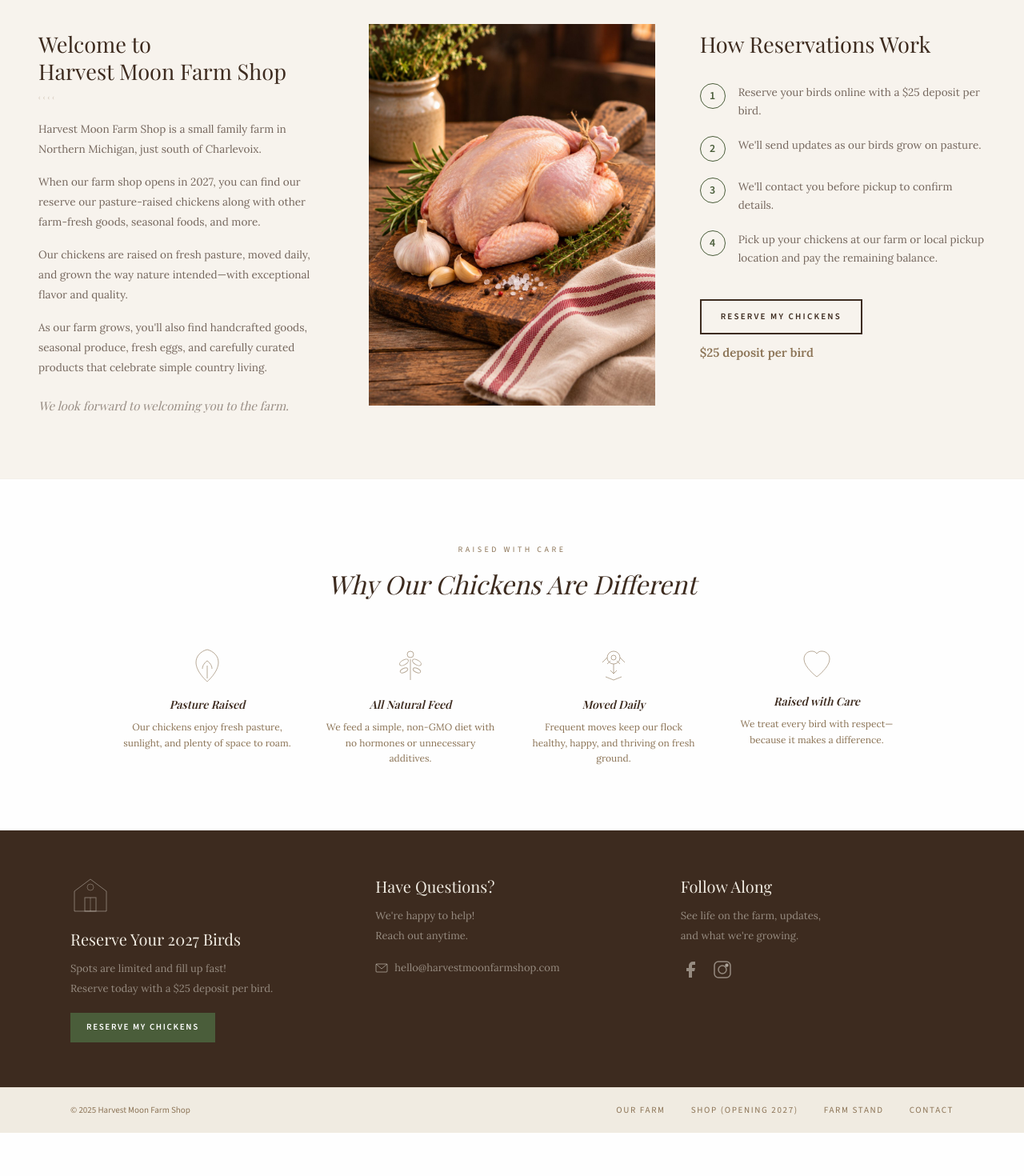
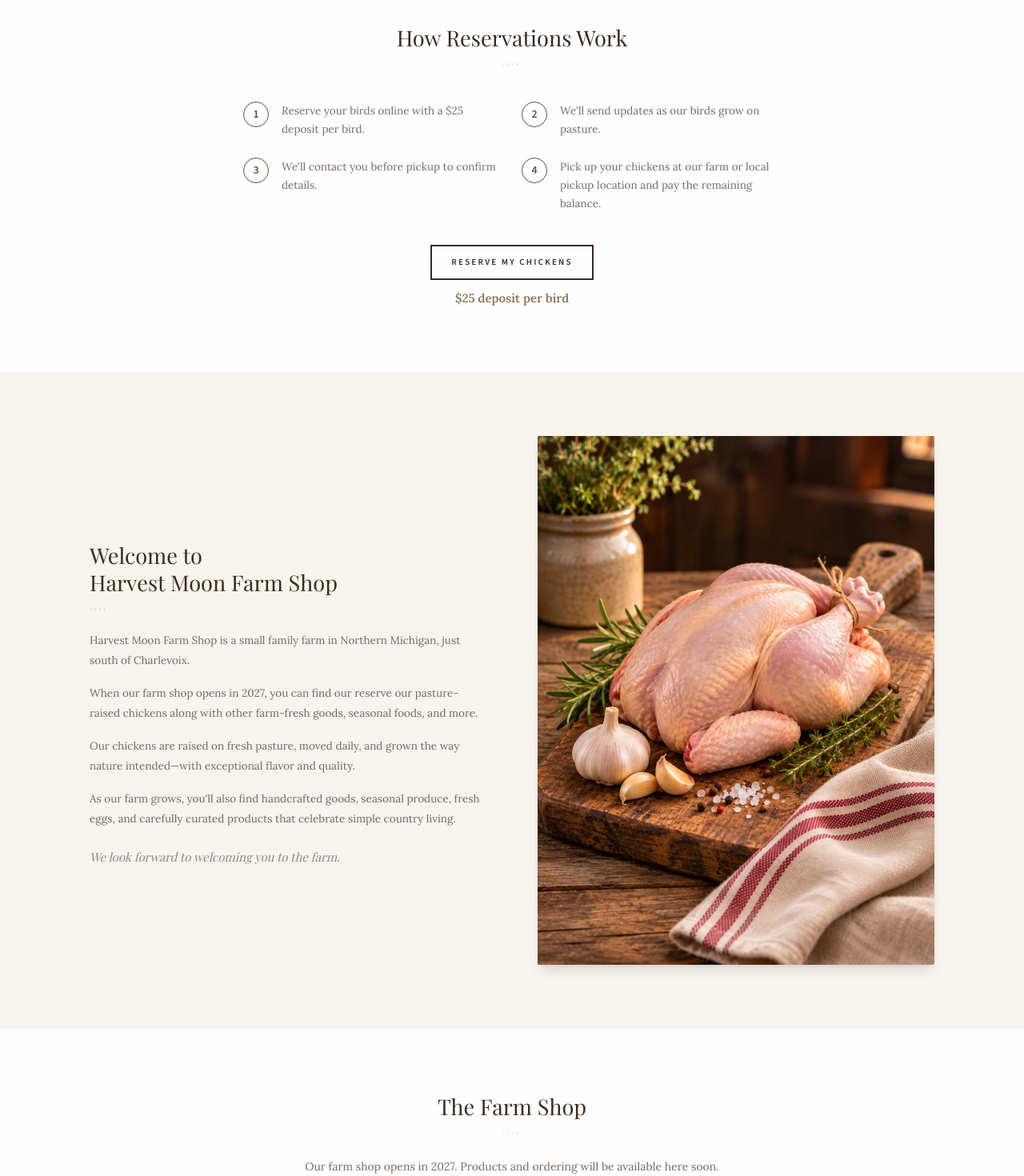
Before and after one commit to Sherryfarmshop/harvest-moon-website, a Next.js app: page / in a window 1280 px wide. Shown: the part 1020-2490 px from the top of the page at 80% size. Before the commit the page ends 2436 px from the top, so only its background shows below. Built offline with nearby package versions, Linux system fonts and the light colour scheme; a web font is replaced by a local one.

Commit message:
Restructure page order: Hero > How Reservations > Welcome > Shop > Why Different

```diff
--- a/src/app/page.tsx
+++ b/src/app/page.tsx
@@ -1,7 +1,9 @@
 import Navbar from '@/components/Navbar';
 import Hero from '@/components/Hero';
 import AnnouncementStrip from '@/components/AnnouncementStrip';
+import HowReservations from '@/components/HowReservations';
 import WelcomeSection from '@/components/WelcomeSection';
+import ShopSection from '@/components/ShopSection';
 import WhyDifferent from '@/components/WhyDifferent';
 import FooterCTA from '@/components/FooterCTA';
 import FooterBar from '@/components/FooterBar';
@@ -12,7 +14,9 @@ export default function Home() {
       <Navbar />
       <Hero />
       <AnnouncementStrip />
+      <HowReservations />
       <WelcomeSection />
+      <ShopSection />
       <WhyDifferent />
       <FooterCTA />
       <FooterBar />
--- /dev/null
+++ b/src/components/HowReservations.tsx
@@ -0,0 +1,48 @@
+export default function HowReservations() {
+  return (
+    <section id="reserve" className="bg-[#FEFEFE] py-16 md:py-20">
+      <div className="max-w-4xl mx-auto px-6 lg:px-12">
+        <div className="text-center mb-10">
+          <h2 className="font-playfair text-[1.7rem] text-[#3D2B1F] leading-[1.25] mb-2">
+            How Reservations Work
+          </h2>
+          <div className="flex items-center justify-center gap-1 mb-2 text-[#8B7355]/40">
+            <span className="text-[10px] tracking-[0.3em]">‹‹‹‹</span>
+          </div>
+        </div>
+        <div className="grid md:grid-cols-2 gap-6 max-w-2xl mx-auto">
+          <div className="flex gap-4 items-start">
+            <div className="flex-shrink-0 w-8 h-8 rounded-full border border-[#4A5D3A] text-[#4A5D3A] flex items-center justify-center font-source font-semibold text-sm">1</div>
+            <p className="font-lora text-[13.5px] text-[#3D2B1F]/70 leading-[1.7]">
+              Reserve your birds online with a $25 deposit per bird.
+            </p>
+          </div>
+          <div className="flex gap-4 items-start">
+            <div className="flex-shrink-0 w-8 h-8 rounded-full border border-[#4A5D3A] text-[#4A5D3A] flex items-center justify-center font-source font-semibold text-sm">2</div>
+            <p className="font-lora text-[13.5px] text-[#3D2B1F]/70 leading-[1.7]">
+              We&apos;ll send updates as our birds grow on pasture.
+            </p>
+          </div>
+          <div className="flex gap-4 items-start">
+            <div className="flex-shrink-0 w-8 h-8 rounded-full border border-[#4A5D3A] text-[#4A5D3A] flex items-center justify-center font-source font-semibold text-sm">3</div>
+            <p className="font-lora text-[13.5px] text-[#3D2B1F]/70 leading-[1.7]">
+              We&apos;ll contact you before pickup to confirm details.
+            </p>
+          </div>
+          <div className="flex gap-4 items-start">
+            <div className="flex-shrink-0 w-8 h-8 rounded-full border border-[#4A5D3A] text-[#4A5D3A] flex items-center justify-center font-source font-semibold text-sm">4</div>
+            <p className="font-lora text-[13.5px] text-[#3D2B1F]/70 leading-[1.7]">
+              Pick up your chickens at our farm or local pickup location and pay the remaining balance.
+            </p>
+          </div>
+        </div>
+        <div className="text-center mt-10">
+          <a href="#reserve-form" className="inline-block border-2 border-[#3D2B1F] text-[#3D2B1F] px-6 py-3 font-source font-semibold text-[11px] uppercase tracking-[0.2em] hover:bg-[#3D2B1F] hover:text-white transition-colors">
+            Reserve My Chickens
+          </a>
+          <p className="font-lora text-[15px] font-semibold text-[#8B7355] mt-3">$25 deposit per bird</p>
+        </div>
+      </div>
+    </section>
+  );
+}
--- /dev/null
+++ b/src/components/ShopSection.tsx
@@ -0,0 +1,18 @@
+export default function ShopSection() {
+  return (
+    <section id="shop" className="bg-[#FEFEFE] py-16 md:py-20">
+      <div className="max-w-6xl mx-auto px-6 lg:px-12 text-center">
+        <h2 className="font-playfair text-[1.7rem] text-[#3D2B1F] leading-[1.25] mb-2">
+          The Farm Shop
+        </h2>
+        <div className="flex items-center justify-center gap-1 mb-6 text-[#8B7355]/40">
+          <span className="text-[10px] tracking-[0.3em]">‹‹‹‹</span>
+        </div>
+        <p className="font-lora text-[#3D2B1F]/70 text-[14px] leading-relaxed max-w-xl mx-auto mb-10">
+          Our farm shop opens in 2027. Products and ordering will be available here soon.
+        </p>
+        {/* Products will be added here */}
+      </div>
+    </section>
+  );
+}
--- a/src/components/WelcomeSection.tsx
+++ b/src/components/WelcomeSection.tsx
@@ -2,11 +2,11 @@ import Image from 'next/image';
 
 export default function WelcomeSection() {
   return (
-    <section className="bg-[#F7F3ED] py-16 md:py-20">
-      <div className="max-w-7xl mx-auto px-6 lg:px-12">
-        <div className="grid md:grid-cols-3 gap-10 lg:gap-14 items-start">
+    <section id="farm" className="bg-[#F7F3ED] py-16 md:py-20">
+      <div className="max-w-6xl mx-auto px-6 lg:px-12">
+        <div className="grid md:grid-cols-2 gap-12 lg:gap-16 items-center">
 
-          {/* LEFT COLUMN - Welcome Text */}
+          {/* LEFT - Welcome Text */}
           <div className="pt-2">
             <h2 className="font-playfair text-[1.7rem] text-[#3D2B1F] leading-[1.25] mb-2">
               Welcome to<br />Harvest Moon Farm Shop
@@ -28,58 +28,19 @@ export default function WelcomeSection() {
                 As our farm grows, you&apos;ll also find handcrafted goods, seasonal produce, fresh eggs, and carefully curated products that celebrate simple country living.
               </p>
             </div>
-            <p className="font-playfair italic text-[#3D2B1F]/50 text-[15px] mt-6">
+            <p className="font-playfair italic text-[#3D2B1F]/55 text-[15px] mt-6">
               We look forward to welcoming you to the farm.
             </p>
           </div>
 
-          {/* CENTER COLUMN - Roasted Chicken Photo */}
-          <div className="relative aspect-[3/4] overflow-hidden">
+          {/* RIGHT - Chicken Photo */}
+          <div className="relative aspect-[3/4] overflow-hidden rounded-sm shadow-lg">
             <Image
               src="/images/farm-table-chicken.jpg"
-              alt="Roasted pasture-raised chicken with vegetables on a rustic farm table"
+              alt="Pasture-raised chickens at Harvest Moon Farm Shop near Charlevoix Michigan"
               fill
               className="object-cover"
             />
-          </div>
-
-          {/* RIGHT COLUMN - How Reservations Work */}
-          <div className="pt-2">
-            <h2 className="font-playfair text-[1.7rem] text-[#3D2B1F] leading-[1.25] mb-8">
-              How Reservations Work
-            </h2>
-            <div className="space-y-5">
-              <div className="flex gap-4 items-start">
-                <div className="flex-shrink-0 w-8 h-8 rounded-full border border-[#4A5D3A] text-[#4A5D3A] flex items-center justify-center font-source font-semibold text-sm">1</div>
-                <p className="font-lora text-[13.5px] text-[#3D2B1F]/70 leading-[1.7]">
-                  Reserve your birds online with a $25 deposit per bird.
-                </p>
-              </div>
-              <div className="flex gap-4 items-start">
-                <div className="flex-shrink-0 w-8 h-8 rounded-full border border-[#4A5D3A] text-[#4A5D3A] flex items-center justify-center font-source font-semibold text-sm">2</div>
-                <p className="font-lora text-[13.5px] text-[#3D2B1F]/70 leading-[1.7]">
-                  We&apos;ll send updates as our birds grow on pasture.
-                </p>
-              </div>
-              <div className="flex gap-4 items-start">
-                <div className="flex-shrink-0 w-8 h-8 rounded-full border border-[#4A5D3A] text-[#4A5D3A] flex items-center justify-center font-source font-semibold text-sm">3</div>
-                <p className="font-lora text-[13.5px] text-[#3D2B1F]/70 leading-[1.7]">
-                  We&apos;ll contact you before pickup to confirm details.
-                </p>
-              </div>
-              <div className="flex gap-4 items-start">
-                <div className="flex-shrink-0 w-8 h-8 rounded-full border border-[#4A5D3A] text-[#4A5D3A] flex items-center justify-center font-source font-semibold text-sm">4</div>
-                <p className="font-lora text-[13.5px] text-[#3D2B1F]/70 leading-[1.7]">
-                  Pick up your chickens at our farm or local pickup location and pay the remaining balance.
-                </p>
-              </div>
-            </div>
-            <div className="mt-10">
-              <a href="#reserve" className="inline-block border-2 border-[#3D2B1F] text-[#3D2B1F] px-6 py-3 font-source font-semibold text-[11px] uppercase tracking-[0.2em] hover:bg-[#3D2B1F] hover:text-white transition-colors">
-                Reserve My Chickens
-              </a>
-              <p className="font-lora text-[15px] text-[#8B7355] mt-3 font-semibold">$25 deposit per bird</p>
-            </div>
           </div>
 
         </div>
```
